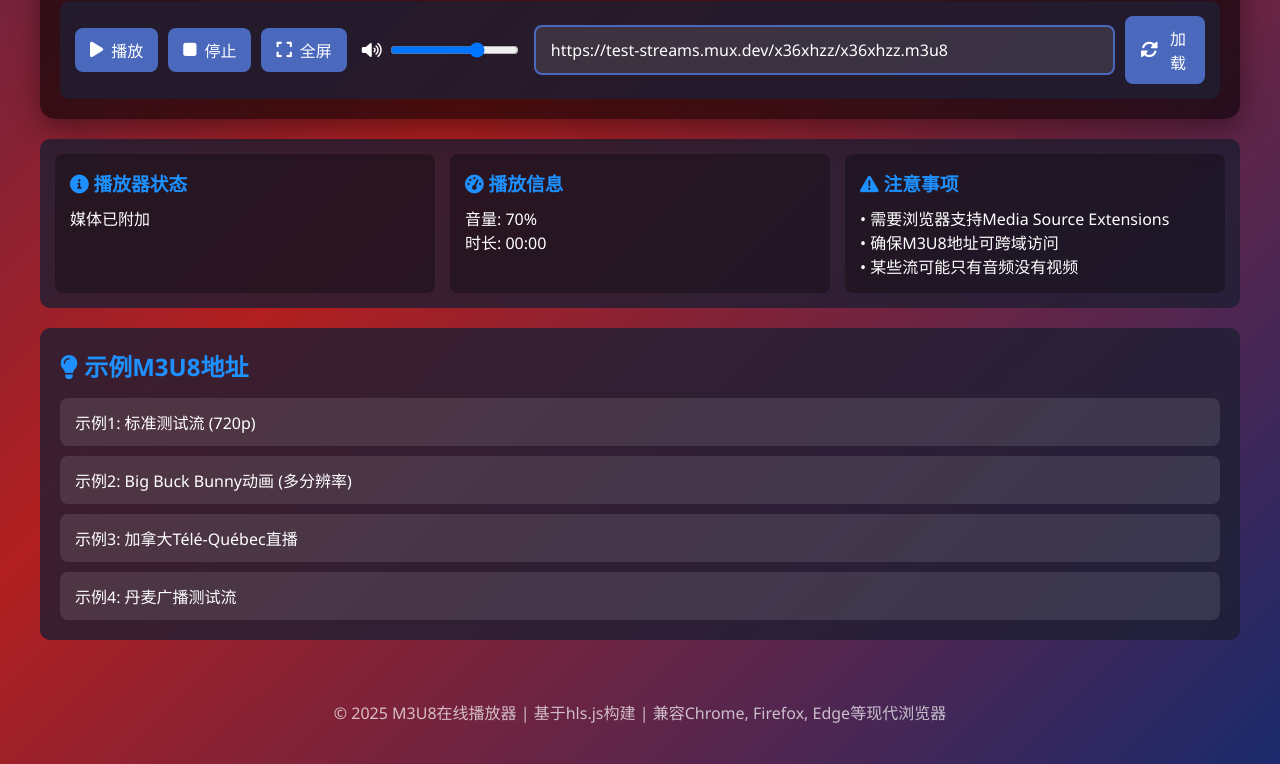
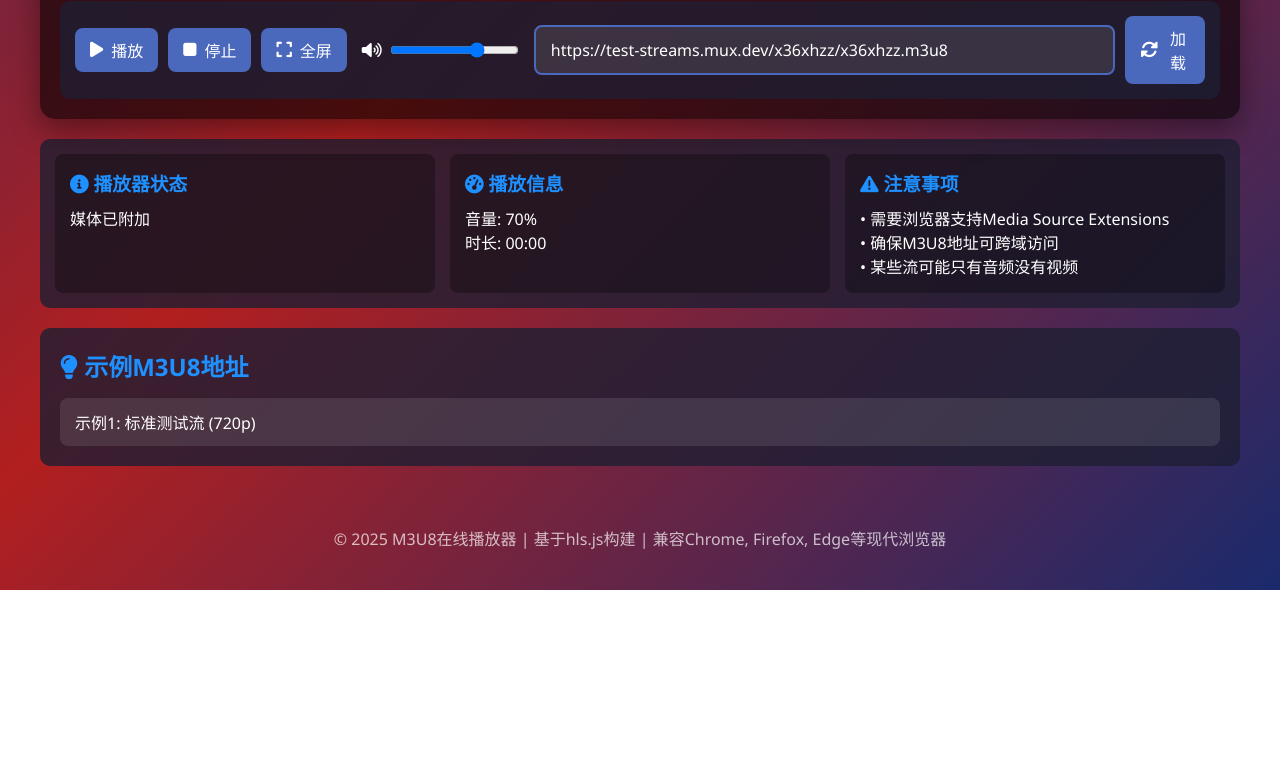
Before and after one commit to m3u8-online-player/m3u8-online-player.github.io, a plain HTML site: page index.html in a window 1280 px wide. Shown: the part 895-1659 px from the top of the page. After the commit the page ends 1485 px from the top, so only its background shows below. Drawn offline with nearby package versions, Linux system fonts and the light colour scheme; no server answers.

Commit message:
删除无法播放的示例

```diff
--- a/index.html
+++ b/index.html
@@ -346,9 +346,6 @@
             <h2><i class="fas fa-lightbulb"></i> 示例M3U8地址</h2>
             <div class="example-list">
                 <div class="example-item" data-url="https://test-streams.mux.dev/x36xhzz/x36xhzz.m3u8">示例1: 标准测试流 (720p)</div>
-                <div class="example-item" data-url="https://multiplatform-f.akamaihd.net/i/multi/will/bunny/big_buck_bunny_,640x360_400,640x360_700,640x360_1000,950x540_1500,.f4v.csmil/master.m3u8">示例2: Big Buck Bunny动画 (多分辨率)</div>
-                <div class="example-item" data-url="https://mnmedias.api.telequebec.tv/m3u8/29880.m3u8">示例3: 加拿大Télé-Québec直播</div>
-                <div class="example-item" data-url="https://cph-p2p-msl.akamaized.net/hls/live/2000341/test/master.m3u8">示例4: 丹麦广播测试流</div>
             </div>
         </div>
     </div>
```
